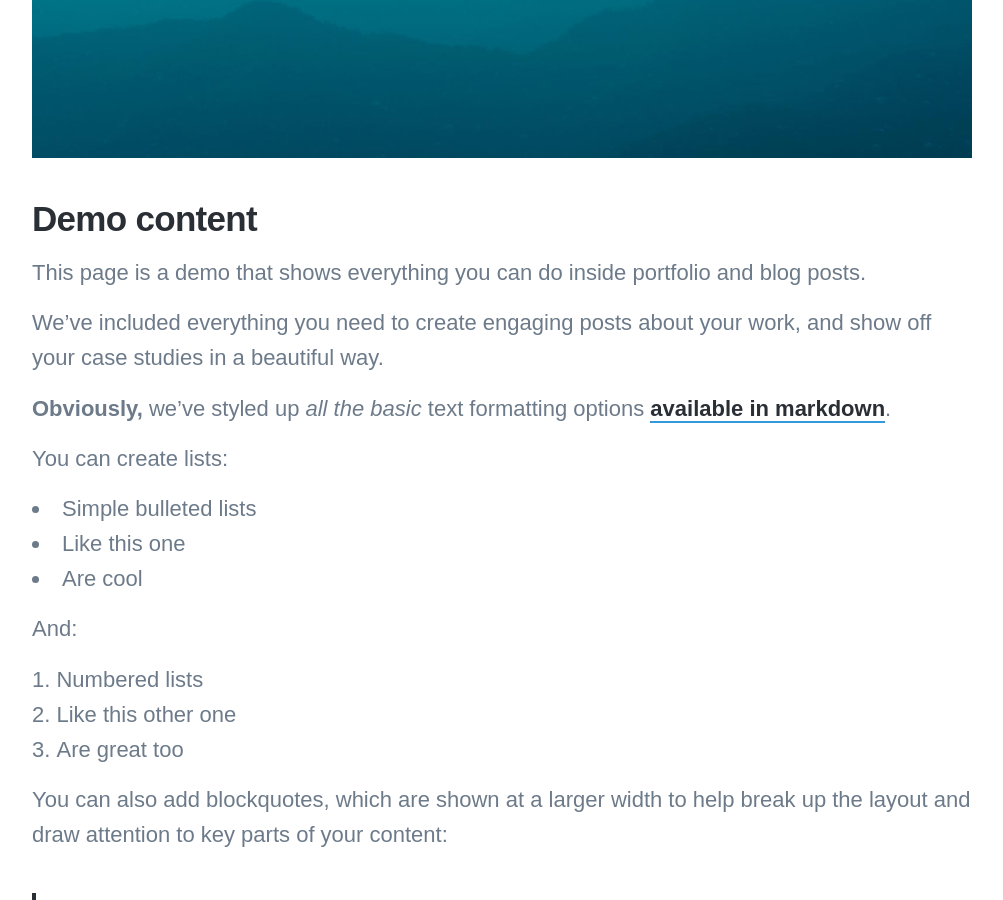
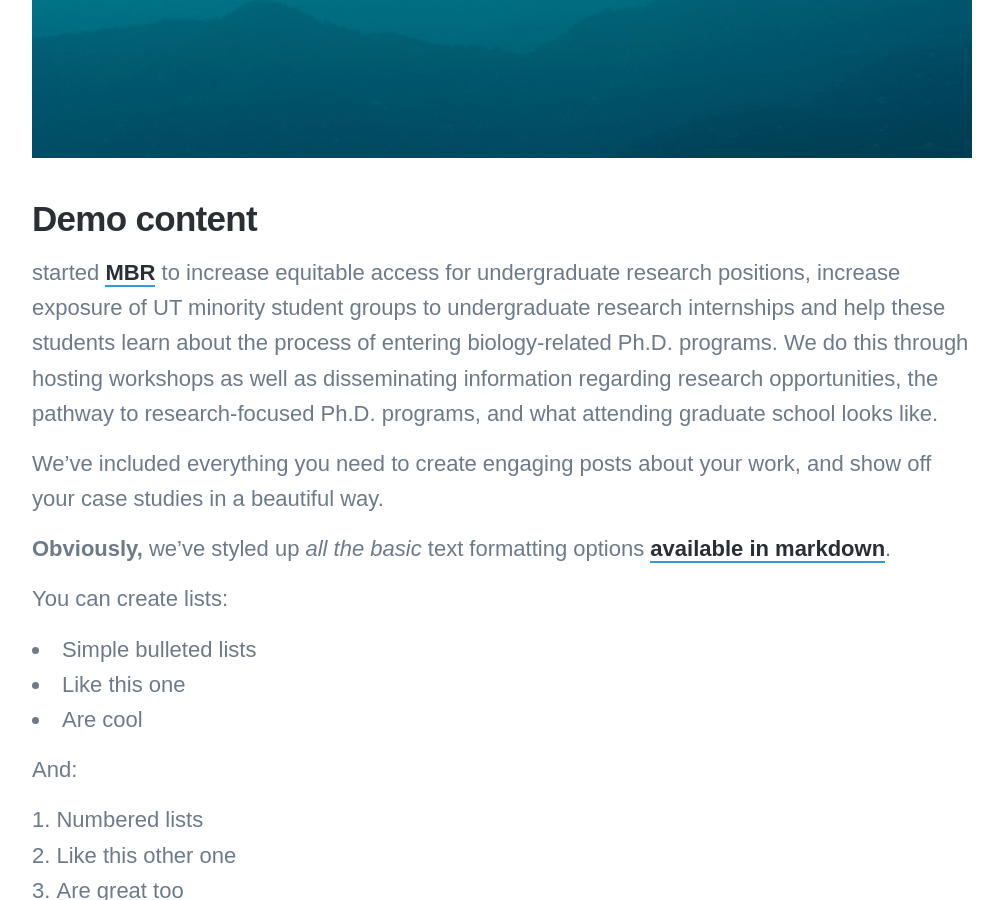
Before and after one commit to kristinaleilani/kristinaleilani.github.io, a Jekyll site: the page built from _posts/2022-02-02-MBR.md, in a window 1280 px wide and 900 px high, scrolled down 973 px. Shown: the whole window, without its empty margins (138-1141 px from the left). Built offline with Jekyll 4.4.1, drawn with Linux system fonts in a browser that asks for light colours; nearby versions of some CDN libraries; some web fonts are replaced.

Commit message:
Update 2022-02-02-MBR.md

```diff
--- a/_posts/2022-02-02-MBR.md
+++ b/_posts/2022-02-02-MBR.md
@@ -8,8 +8,7 @@ featured_image: '/images/demo/demo-square.jpg'
 ![](/images/demo/demo-landscape.jpg)
 
 ## Demo content
-
-This page is a demo that shows everything you can do inside portfolio and blog posts.
+started [MBR](https://minoritiesinbiologicalresearch.weebly.com/our-team.html) to increase equitable access for undergraduate research positions, increase exposure of UT minority student groups to undergraduate research internships and help these students learn about the process of entering biology-related Ph.D. programs. We do this through hosting workshops as well as disseminating information regarding research opportunities, the pathway to research-focused Ph.D. programs, and what attending graduate school looks like.
 
 We've included everything you need to create engaging posts about your work, and show off your case studies in a beautiful way.
 
```
